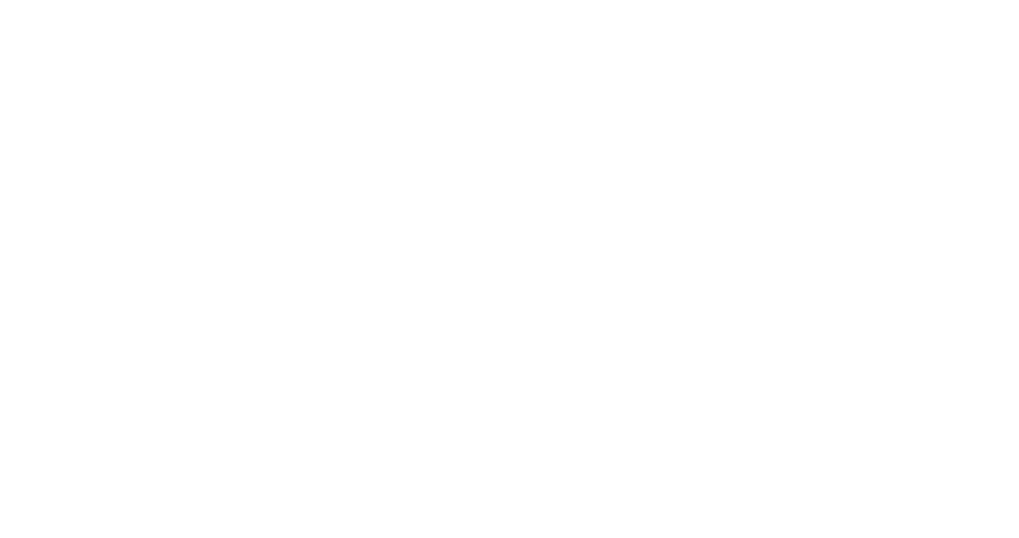
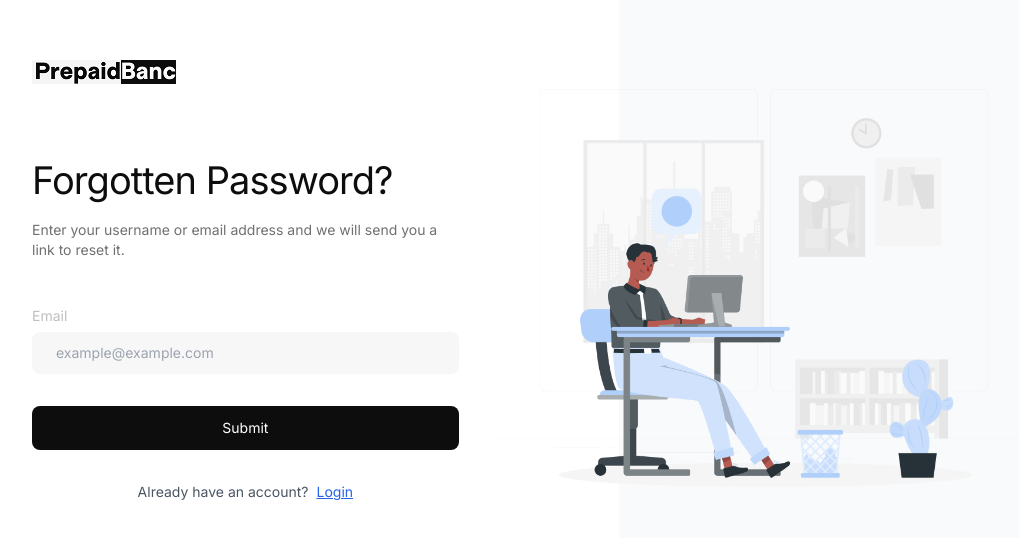
Before and after one commit to Namibra-Devs/gift-card-ecommerce-web, a React (Vite) app: page /recover-password in a window 1280 px wide. Before the commit this address had no page. Shown: the part 112-650 px from the top of the page, without its empty margins (48-1067 px from the left). Built offline with nearby package versions, Linux system fonts and the light colour scheme; what @shrutibalasa/tailwind-grid-auto-fit would draw is missing.

Commit message:
Add Forgot Password

```diff
--- a/src/App.tsx
+++ b/src/App.tsx
@@ -3,6 +3,8 @@ import { BrowserRouter, Routes, Route } from "react-router-dom";
 import Home from "./pages/Home";
 import Login from "./pages/Login";
 import Register from "./pages/Register";
+import Account from "./pages/Account";
+import RecoverPassword from "./pages/RecoverPassword";
 // import { useAuth } from "./context/useAuth";
 
 const App = () => {
@@ -14,6 +16,8 @@ const App = () => {
           <Route path="/" element={<Home />} />
           <Route path="/login" element={<Login />} />
           <Route path="/register" element={<Register />} />
+          <Route path="/recover-password" element={<RecoverPassword />} />
+          <Route path="/account" element={<Account />} />
           {/* <Route path="*" element={<PageNotFound />} /> */}
         </Routes>
       </div>
--- /dev/null
+++ b/src/components/account/recoverPassword/ForgotPassword.tsx
@@ -0,0 +1,95 @@
+import { useState } from "react";
+import axios from "axios";
+import { Link } from "react-router-dom";
+
+const ForgotPassword = () => {
+  const [email, setEmail] = useState<string>("");
+  const [message, setMessage] = useState<string>("");
+  const [loading, setLoading] = useState<boolean>(false);
+
+  const handleSubmit = async (e: React.FormEvent<HTMLFormElement>) => {
+    e.preventDefault();
+    setLoading(true);
+    setMessage("");
+
+    try {
+      // Simulate API request (Replace with actual API endpoint)
+      await axios.post("/api/auth/forgot-password", { email });
+
+      setMessage("A password reset link has been sent to your email.");
+    } catch (error) {
+      console.log(error);
+      setMessage("Error sending password reset email. Try again.");
+    } finally {
+      setLoading(false);
+    }
+  };
+
+  return (
+    <div className="flex items-center justify-center h-screen bg-white py-10 p-4 md:px-20">
+      <div className="flex flex-col md:flex-row items-center justify-between gap-20 md:gap-40 h-full w-full">
+        <div className="w-full md:w-[40%] flex flex-col justify-between gap-20">
+          {/* Logo */}
+          <div>
+            <Link to="/">
+              <img src="/favicon.png" alt="PrepaidBanc" />
+            </Link>
+          </div>
+
+          {/* Left Side (Form) */}
+          <div className="">
+            <h2 className="text-2xl md:text-[38px] font-medium text-greynormal tracking-tight mb-6">
+              Forgotten Password?
+            </h2>
+            <p className="text-sm text-grey mb-12">
+              Enter your username or email address and we will send you a link
+              to reset it.
+            </p>
+
+            {message && (
+              <p className="text-sm text-green-600 mb-4">{message}</p>
+            )}
+
+            <form onSubmit={handleSubmit} className="w-full">
+              <label className="block text-greynegative mb-2">Email</label>
+              <input
+                type="email"
+                className="w-full bg-greylight px-[24px] py-[13px] rounded-[8px]"
+                placeholder="example@example.com"
+                value={email}
+                onChange={(e) => setEmail(e.target.value)}
+                required
+              />
+
+              <button
+                type="submit"
+                className="w-full px-[24px] py-[14px] mt-8 bg-greynormal text-white rounded-[8px] font-normal flex justify-center items-center transition"
+                disabled={loading}
+              >
+                {loading ? "Sending..." : "Submit"}
+              </button>
+            </form>
+
+            <p className="text-sm text-gray-600 mt-8 text-center">
+              Already have an account?
+              <Link to="/login" className="text-blue-600 underline ml-2">
+                Login
+              </Link>
+            </p>
+          </div>
+        </div>
+
+        {/* Right Side (Illustration) */}
+        <div className="w-full md:w-[50%] h-full bg-gray-50 rounded-[24px] flex items-center justify-center">
+          <img
+            src="/illustration.png"
+            alt="Forgot Password Illustration"
+            className="w-full md:-ml-60"
+          />
+        </div>
+      </div>
+    </div>
+  );
+};
+
+export default ForgotPassword;
--- a/src/components/home/ProductCategories.tsx
+++ b/src/components/home/ProductCategories.tsx
@@ -22,7 +22,7 @@ const ProductCategories = () => {
 
   return (
     <div className="">
-        <div className="flex items-center gap-6 w-full border-b border-greylight px-4 md:px-[255px] pb-6 scrollbar-hide overflow-x-auto -ms-overflow-style: none scrollbar-width: none">
+        <div className="flex items-center gap-2 md:gap-6 w-full border-b border-greylight px-4 md:px-[255px] pb-6 scrollbar-hide overflow-x-auto -ms-overflow-style: none scrollbar-width: none">
             <button onClick={() => setFilter("AllGiftCard")} className={`px-[16px] py-[10px] rounded-[8px] ${filter === "AllGiftCard" ? "bg-greylight text-greynormal" : "bg-white text-greynormal"}`}>All Gift Cards</button>
             <button onClick={() => setFilter("AppStore")} className={`px-[16px] py-[10px] rounded-[8px] ${filter === "AppStore" ? "bg-greylight text-greynormal" : "bg-white text-greynormal"}`}>App Store</button>
             <button onClick={() => setFilter("Shopping")} className={`px-[16px] py-[10px] rounded-[8px] ${filter === "Shopping" ? "bg-greylight text-greynormal" : "bg-white text-greynormal"}`}>Shopping</button>
--- a/src/components/navbar/navbarContent/search/Search.tsx
+++ b/src/components/navbar/navbarContent/search/Search.tsx
@@ -1,18 +1,75 @@
-import SearchIcon from "../../../../../public/icons/search.png";
+import { useState, useRef, useEffect, ChangeEvent } from "react";
+import SearchContent from "./SearchContent";
+import { IGiftCard } from "../../../../context/Type";  // Import GiftCard interface
+import axios from "axios";
 
 const Search = () => {
+  const [searchQuery, setSearchQuery] = useState("");
+  const [isDropdownOpen, setIsDropdownOpen] = useState(false);
+  const [isLoading, setIsLoading] = useState(false);
+  const [results, setResults] = useState<IGiftCard[]>([]);
+  const searchRef = useRef<HTMLDivElement | null>(null);
+  let debounceTimer: NodeJS.Timeout | null = null;
+
+  // Fetch search results from API (Debounced)
+  const fetchResults = async (query: string) => {
+    setIsLoading(true);
+
+    if (query.length < 2) {
+      setResults([]);
+      return;
+    }
+
+    try {
+      const { data } = await axios.get(`https://gift-card-ecommerce-api.onrender.com/search?query=${query}`);
+      setResults(data);
+    } catch (error) {
+      console.error("Error fetching search results", error);
+    }finally {
+      setIsLoading(false);
+    }
+  };
+
+  // Handle input change with debounce
+  const handleInputChange = (event: ChangeEvent<HTMLInputElement>) => {
+    const value = event.target.value;
+    setSearchQuery(value);
+
+    if (debounceTimer) clearTimeout(debounceTimer);
+    debounceTimer = setTimeout(() => fetchResults(value), 300); // 300ms delay
+  };
+
+  // Close dropdown if clicked outside
+  useEffect(() => {
+    const handleClickOutside = (event: MouseEvent) => {
+      if (searchRef.current && !searchRef.current.contains(event.target as Node)) {
+        setIsDropdownOpen(false);
+      }
+    };
+
+    document.addEventListener("mousedown", handleClickOutside);
+    return () => {
+      document.removeEventListener("mousedown", handleClickOutside);
+    };
+  }, []);
+
   return (
     <>
       {/* Search Bar */}
-      <div className="flex flex-1 max-w-md w-full mx-auto">
+      <div ref={searchRef} className="flex flex-1 max-w-md w-full mx-auto">
         <div className="w-[566px] bg-greylight flex items-center gap-2 px-[24px] py-[10px] rounded-[8px]">
-          <img src={SearchIcon} alt="Search icon" />
+          <img src="icons/search.png" alt="Search icon" />
           <input
             type="text"
             placeholder="Search"
+            value={searchQuery}
+            onChange={handleInputChange}
+            onFocus={() => setIsDropdownOpen(true)}
             className="w-full bg-transparent focus:outline-none placeholder-greynegative"
           />
         </div>
+
+        {isDropdownOpen && searchQuery && <SearchContent query={searchQuery} results={results} isLoading={isLoading} />}
       </div>
     </>
   );
--- a/src/components/navbar/navbarContent/search/SearchContent.tsx
+++ b/src/components/navbar/navbarContent/search/SearchContent.tsx
@@ -1,7 +1,55 @@
+import React from "react";
+import { motion } from "framer-motion";
+import { IGiftCard } from "../../../../context/Type";
+import { BiLoaderCircle } from "react-icons/bi";
 
-const SearchContent = () => {
+interface SearchContentProps {
+  query: string;
+  results: IGiftCard[];
+  isLoading: boolean;
+}
+
+const SearchContent: React.FC<SearchContentProps> = ({ query, results, isLoading }) => {
+
+  // Filter results matching the query
+  const filteredResults = results.filter((item) =>
+    item.name.toLowerCase().includes(query.toLowerCase())
+  );
+
   return (
-    <div>SearchContent</div>
+    <motion.div
+    initial={{ opacity: 0, y: -10 }}
+    animate={{ opacity: 1, y: 0 }}
+    exit={{ opacity: 0, y: -10 }}
+    transition={{ duration: 0.2 }}
+    className="fixed w-full h-60 px-4 md:px-[100px] py-4 left-0 top-32 md:top-24 mt-3 md:mt-2  bg-white border rounded shadow-md">
+
+      {isLoading && <div className="flex items-center justify-center gap-1"><BiLoaderCircle className="animate-spin delay-700 text-grey" /> <p className="text-grey text-sm mt-3">Searching...</p></div>}
+
+      {filteredResults.length > 0 ? (
+        filteredResults.map((item) => (
+          <div key={item._id} className="p-2 hover:bg-gray-100 cursor-pointer flex items-center">
+            {/* Show first image in media[] */}
+            <img
+              src={item.media.length > 0 ? item.media[0].image : "/default-image.jpg"}
+              alt={item.name}
+              className="w-10 h-10 mr-3 rounded"
+            />
+            <div>
+              <p className="font-medium">{item.name}</p>
+              <p className="text-sm text-gray-500">
+                From ${item.pricing.length > 0 ? Math.min(...item.pricing) : "N/A"}
+              </p>
+              <p className={`text-sm ${item.inStock ? "text-green-500" : "text-red-500"}`}>
+                {item.inStock ? "In Stock" : "Out of Stock"}
+              </p>
+            </div>
+          </div>
+        ))
+      ) : (
+        <p className="p-2 text-gray-500">No matching results</p>
+      )}
+    </motion.div>
   )
 }
 
--- a/src/index.css
+++ b/src/index.css
@@ -7,6 +7,7 @@
 body {
   font-family: "Inter", sans-serif;
   font-size: 14px;
+  box-sizing: border-box;
 }
 
 .custom-steps .ant-steps-item-title,
--- /dev/null
+++ b/src/pages/Account.tsx
@@ -0,0 +1,8 @@
+
+const Account = () => {
+  return (
+    <div>Account</div>
+  )
+}
+
+export default Account
--- a/src/pages/RecoverPassword.tsx
+++ b/src/pages/RecoverPassword.tsx
@@ -1,7 +1,10 @@
+import ForgotPassword from "../components/account/recoverPassword/ForgotPassword"
 
 const RecoverPassword = () => {
   return (
-    <div>RecoverPassword</div>
+    <>
+      <ForgotPassword/>
+    </>
   )
 }
 
```
Also changed, not shown: src/context/authTypes.ts (+4 -5 lines), src/components/account/Account.tsx (added), src/components/account/AccountContent.tsx (added).
